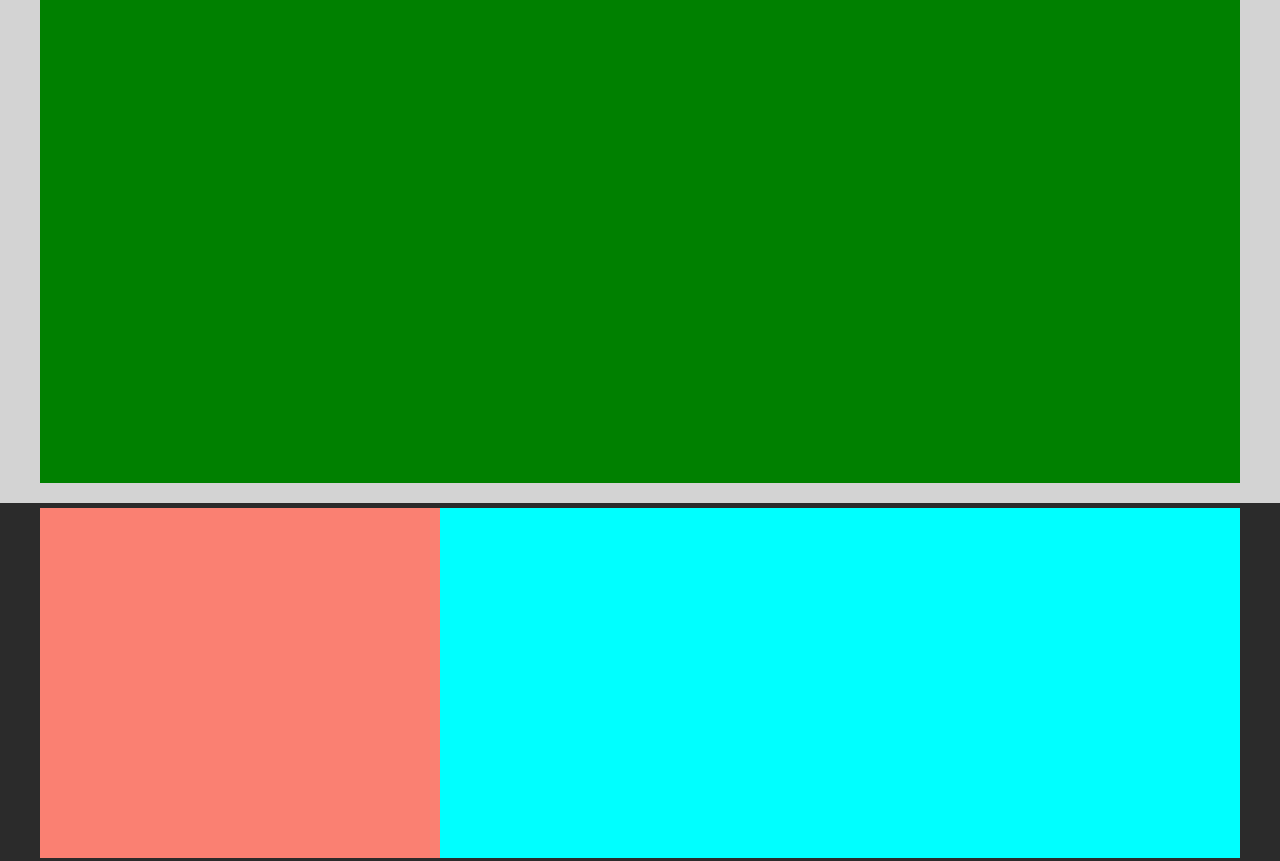
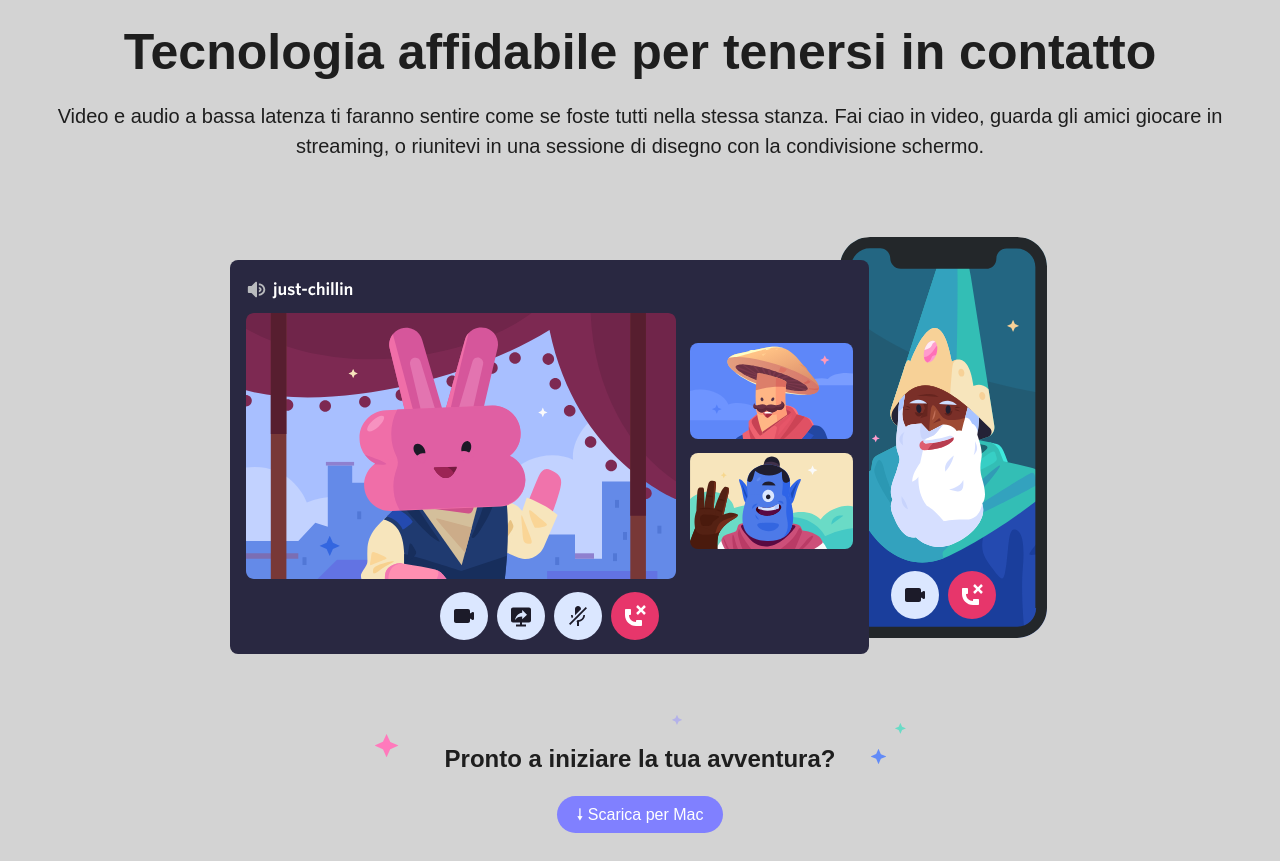
Before and after one commit to DanieleBernassola/htmlcss-discord, a plain HTML site: page index.html in a window 1280 px wide. Shown: the part 2012-2873 px from the top of the page. Drawn offline with Linux system fonts and the light colour scheme.

Commit message:
[UPD] Added content in last row of main

```diff
--- a/css/style.css
+++ b/css/style.css
@@ -54,7 +54,7 @@ p{
     line-height: 1.5;
 }
 
-.col-25-short{
+.col-25{
     width: 25%;
     padding: 5px 0;
 }
@@ -74,11 +74,6 @@ p{
 
 .col-40{
     width: 40%;
-}
-
-.col-100-high{
-    width: 100%;
-    height: 500px;
 }
 
 .col-33{
@@ -121,6 +116,10 @@ p{
 .mx-10{
     margin: 0 10px;
 }
+
+.my-20{
+    margin: 20px 0;
+}
 /* FINE UTILITY PADDING E MARGIN*/
 /* INIZIO UTILITY VARIE */
 .text-white{
@@ -147,6 +146,11 @@ p{
 
 .btn-black{
     background-color: rgb(30, 30, 30);
+    color: white;
+}
+
+.btn-blue{
+    background-color: rgb(128, 128, 255);
     color: white;
 }
 /* FINE UTILITY VARIE */
@@ -197,6 +201,13 @@ p{
     background-size: cover;
 }
 
+.bg-stars{
+    background-image: url(../img/stars.svg);
+    padding: 30px;
+    background-repeat: no-repeat;
+    background-position: top center;
+}
+
 .bg-orange{
     background-color: orange;
 }
--- a/index.html
+++ b/index.html
@@ -12,7 +12,7 @@
             <div class="container">
                 <div class="row d-flex align-center">
                     <!-- LAYOUT HEADER CON 3 COLONNE 2 DA 25 UNA DA 50 -->
-                    <div class="col-25-short text-align-left">
+                    <div class="col-25 text-align-left">
                         <img src="./img/logo.svg" alt="Discord">
                     </div>
                     <div class="col-50">
@@ -34,7 +34,7 @@
                             </li>
                         </ul>
                     </div>
-                    <div class="col-25-short text-align-right">
+                    <div class="col-25 text-align-right">
                         <a class="btn btn-white decoration-none" href="">Accedi</a>
                     </div>
                 </div>
@@ -110,9 +110,17 @@
             <!-- QUINTA RIGA -->
             <div class="py-20 bg-lightgray">
                 <div class="container">
-                    <div class="row">
+                    <div class="row py-20">
                         <!-- LAYOUT COLONNA UNICA GRANDE -->
-                        <div class="col-100-high bg-green"></div>
+                        <div class="col-100 text-align-center text-black">
+                            <h1 class="py-20">Tecnologia affidabile per tenersi in contatto</h1>
+                            <p>Video e audio a bassa latenza ti faranno sentire come se foste tutti nella stessa stanza. Fai ciao in video, guarda gli amici giocare in streaming, o riunitevi in una sessione di disegno con la condivisione schermo.</p>
+                            <img class="pt-20" src="./img/item4-big.svg" alt="item4">
+                            <div class="bg-stars">
+                                <h2>Pronto a iniziare la tua avventura&quest;</h2>
+                            </div>
+                            <a class="btn btn-blue decoration-none" href="">&#129047; Scarica per Mac</a>
+                        </div>
                     </div>
                 </div>
             </div>
```
